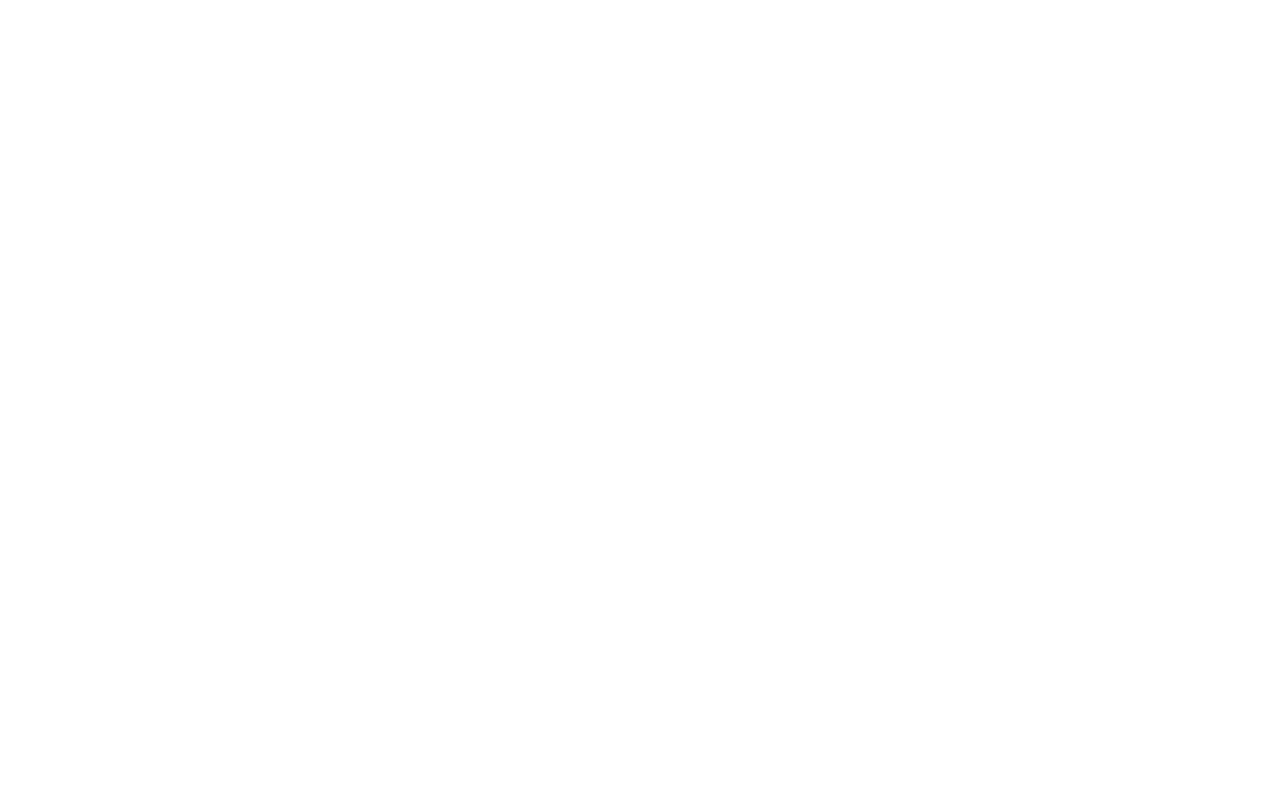
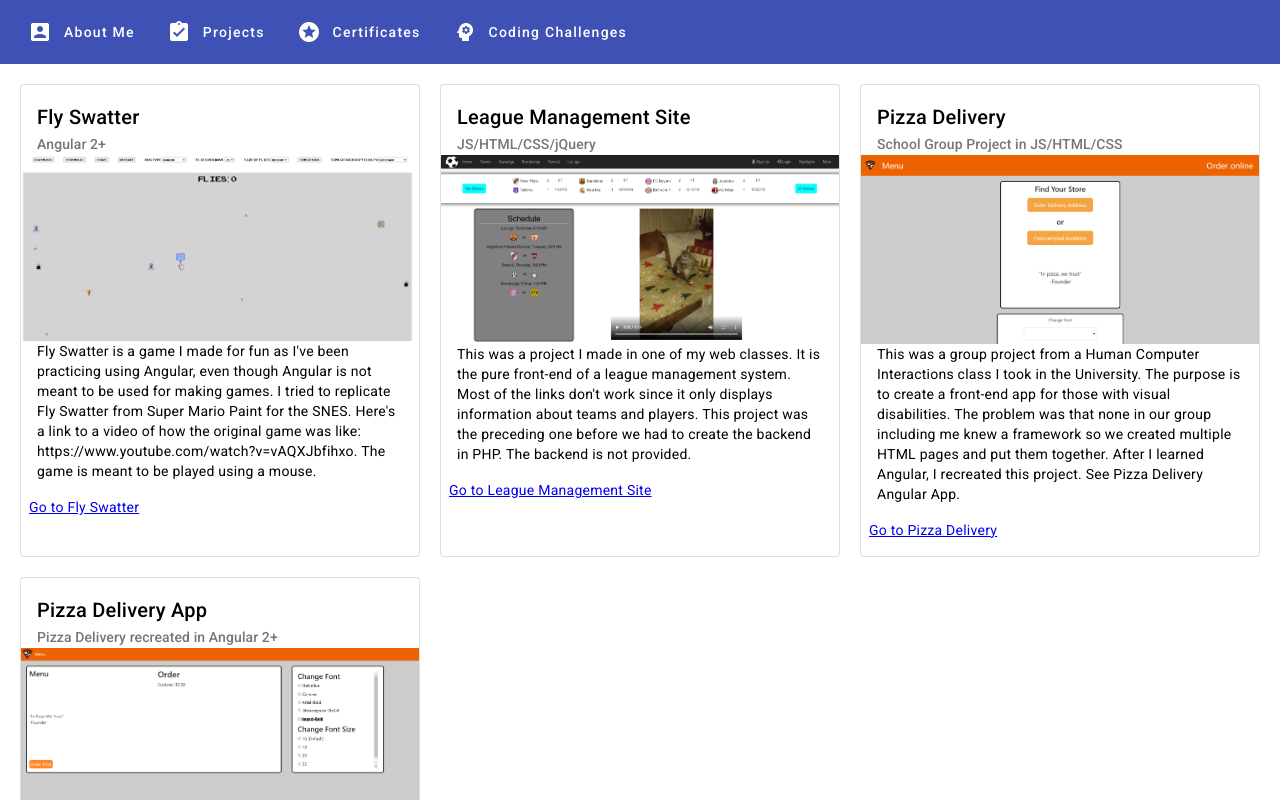
Before and after one commit to CarpalCarp/Ng-Playground, an Angular app: page /projects in a window 1280 px wide. Shown: the top 800 px of the page. Built offline with nearby package versions, Linux system fonts and the light colour scheme.

Commit message:
Fixed the alignment in card-styles

```diff
--- a/src/app/app-routing.module.ts
+++ b/src/app/app-routing.module.ts
@@ -6,7 +6,7 @@
 import { ProjectsComponent } from './projects/projects.component';
 import { CodingChallengesComponent } from './coding-challenges/coding-challenges.component';
 
-const routes: Routes = [
+export const routes: Routes = [
   { path: '', component: AboutMeComponent },
   { path: 'projects', component: ProjectsComponent },
   { path: 'certificates', component: CertificatesComponent },
--- a/src/app/projects/projects.component.html
+++ b/src/app/projects/projects.component.html
@@ -1,6 +1,6 @@
-@for (project of projects; track project.title) {
-<div>
-  <mat-card>
+<div class="card-container">
+  @for (project of projects; track project.title) {
+  <mat-card class="display-card" appearance="outlined">
     <mat-card-header>
       <mat-card-title>{{ project.title }}</mat-card-title>
       <mat-card-subtitle>{{ project.subtitle }}</mat-card-subtitle>
@@ -13,5 +13,5 @@
       <a mat-button [href]="project.url" target="_blank">Go to {{ project.title }}</a>
     </mat-card-actions>
   </mat-card>
+  }
 </div>
-}
--- a/src/app/shared-styles/card-styles.component.css
+++ b/src/app/shared-styles/card-styles.component.css
@@ -1,29 +1,17 @@
-.margin-top{
-    margin-top: 60px;
-    margin-bottom: 60px;
+.display-card {
+    width: 400px;
 }
 
-.card-margin{
-    margin-left: 60px;
-    margin-right: 60px;
+.card-container {
+    display: flex;
+    justify-content: flex-start;
+    flex-direction: row;
+    flex-wrap: wrap;
+    gap: 20px;
+    padding: 20px 0 20px 20px;
 }
 
-.max-card-width{
-    max-width: 500px;
-    min-width: 400px;
-}
-
-.pos-center{
-    display: flex;
-    justify-content: center;
-}
-
-.certificate-header-image{
+.certificate-header-image {
     background-image: url('../../assets/certificates/UdemyLogo.PNG');
     background-size: cover;
 }
-
-.flex-wrap{
-    display: flex;
-    flex-wrap: wrap;
-}
--- a/src/main.ts
+++ b/src/main.ts
@@ -1,12 +1,16 @@
 import { enableProdMode } from '@angular/core';
-import { platformBrowserDynamic } from '@angular/platform-browser-dynamic';
-
-import { AppModule } from './app/app.module';
 import { environment } from './environments/environment';
+import { bootstrapApplication } from '@angular/platform-browser';
+import { AppComponent } from './app/app.component';
+import { provideRouter } from '@angular/router';
+import { routes } from './app/app-routing.module';
 
 if (environment.production) {
   enableProdMode();
 }
 
-platformBrowserDynamic().bootstrapModule(AppModule)
-  .catch(err => console.error(err));
+bootstrapApplication(AppComponent, {
+  providers: [
+    provideRouter(routes)
+  ]
+}).catch((err) => console.error(err));
```
Also changed, not shown: src/app/app.module.ts (deleted, +0 -35 lines).
